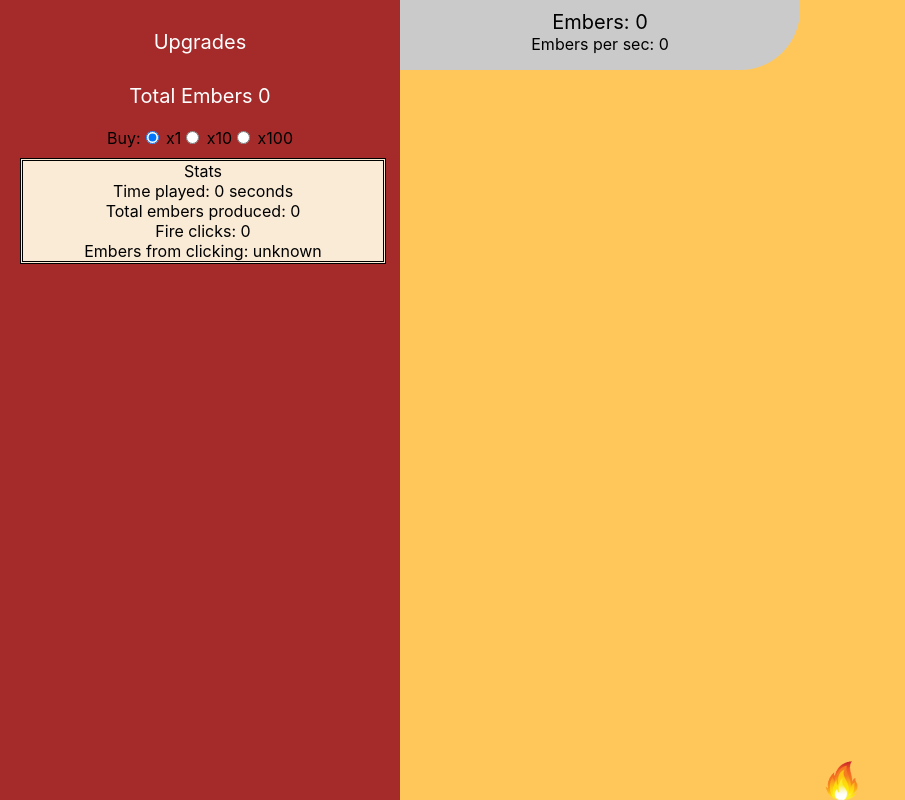
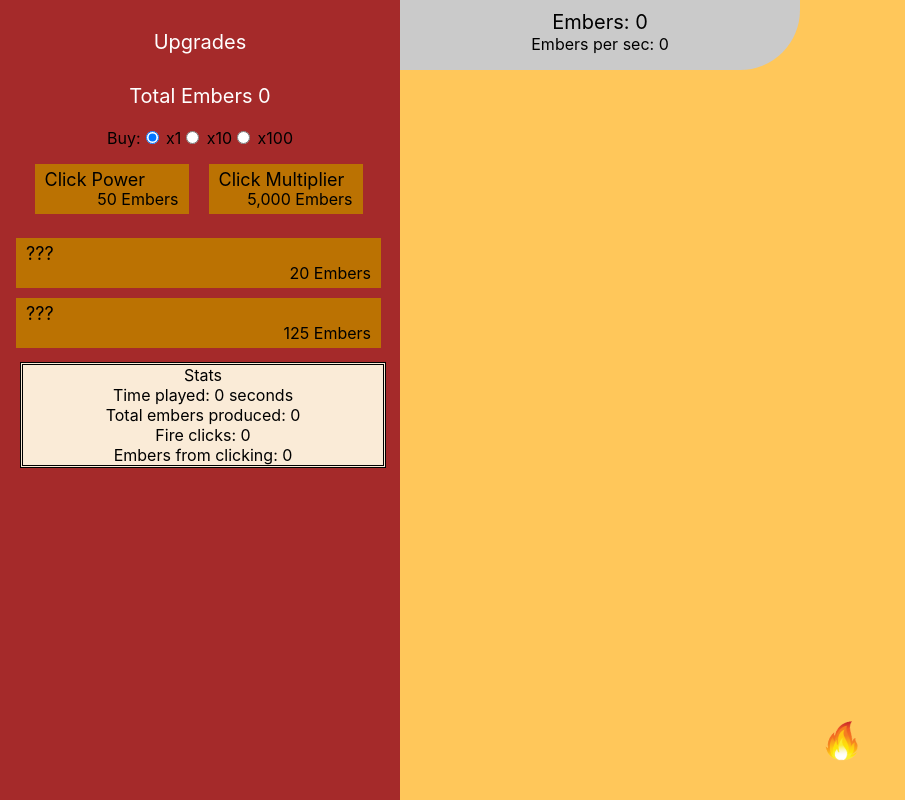
Before and after one commit to Ajknight121/Idle-Fire, a React (Create React App) app: page / in a window 1280 px wide. Shown: the whole page, without its empty margins (0-905 px from the left). Built offline with nearby package versions, Linux system fonts and the light colour scheme.

Commit message:
ClickPowerUpgrade started, causes entire screen to act as clicker-button and everything on can't be interacted with. Removing click-button div causes onClick function to stop working even when moved to growing-flame-container

```diff
--- a/src/App.css
+++ b/src/App.css
@@ -48,9 +48,13 @@ body {
 
 .growing-flame-container {
   display: grid;
+  background: rgb(255, 199, 90);
   justify-content: center;
   align-content: flex-end;
   height: 100vh;
+  padding-bottom: 40px;
+  overflow: hidden;
+  box-sizing: border-box;
 }
 .growing-flame-container > img {
   transform-origin: bottom center;
@@ -95,6 +99,16 @@ body {
 
 }
 
+.upgrade-container {
+  position: relative;
+  float: left;
+  background: brown;
+  display: block;
+  width: 400px;
+  height: 100vh;
+  overflow: auto;
+}
+
 .upgrade-label {
   font-size: 20px;
   color: white;
@@ -102,13 +116,11 @@ body {
   margin-bottom: 20px;
 }
 
-.upgrade-container {
-  float: left;
-  background: brown;
-  display: block;
-  width: 400px;
-  height: 100vh;
-  overflow: auto;
+.upgrade-name {
+  position: absolute;
+  top: 5px;
+  left: 10px;
+  font-size: large;
 }
 
 .upgrade-level {
@@ -177,11 +189,50 @@ body {
   box-shadow: none;
 }
 
-.upgrade-name {
-  position: absolute;
-  top: 5px;
-  left: 10px;
-  font-size: large;
+.click-upgrades {
+  /*margin-right: 5px;*/
+}
+
+.click-upgrade-available {
+  position: relative;
+  display: inline-block;
+  background: #ffa400;
+  height: 50px;
+  width: 170px;
+  margin-right: 10px;
+  margin-bottom: 10px;
+  box-shadow: -4px -3px 2px;
+}
+
+.click-upgrade-available:hover {
+  position: relative;
+  left: 1px;
+  top: 1px;
+  background: #fdba0e;
+  height: 50px;
+  box-shadow: -5px -4px 3px;
+  animation-duration: .25s;
+  animation-name: boxHighlight;
+}
+
+.click-upgrade-available:active {
+  position: relative;
+  left: -2px;
+  top: -1px;
+  background: #fdba0e;
+  height: 50px;
+  box-shadow: 0 0 3px;
+}
+
+.click-upgrade-unavailable {
+  position:relative;
+  width: 40%;
+  display: inline-block;
+  left: -4px;
+  top: -4px;
+  background: #bb7202;
+  margin: 10px;
+  height: 50px;
 }
 
 .statistics {
--- /dev/null
+++ b/src/components/ClickPowerUpgrade.tsx
@@ -0,0 +1,49 @@
+import React, { useContext } from "react";
+import { AppActionsNames, createActionWithPayload } from "../domain/appActions";
+import { AppStateContext } from "../domain/appContext";
+import {IClickUpgrade} from "../model/Upgrade";
+
+export interface UpgradeComponentProps {
+    upgradeProps: IClickUpgrade;
+    classname: string;
+}
+
+export default function ClickPowerUpgrade(props: UpgradeComponentProps) {
+    const { appState, dispatchAppAction } = useContext(AppStateContext);
+    const handleUpgradeClick = () => {
+        if (
+            appState.embers <
+            props.upgradeProps.upgradeCost * appState.buyQuantity
+        ) {
+            return;
+        } else {
+            dispatchAppAction(
+                createActionWithPayload(
+                    AppActionsNames.CLICK_PURCHASE,
+                    props.upgradeProps
+                )
+            );
+        }
+    };
+
+    return (
+        <div
+            className={props.classname}
+            onClick={(event: React.MouseEvent<HTMLDivElement, MouseEvent>) =>
+                handleUpgradeClick()
+            }
+        >
+            <div className={"upgrade-name"}>
+                {props.upgradeProps.upgradeName}
+            </div>
+            <div className={"upgrade-level"}>
+                {props.upgradeProps.quantity > 0
+                    ? "Lv." + props.upgradeProps.quantity
+                    : ""}
+            </div>
+            <div className={"upgrade-cost"}>
+                {(props.upgradeProps.upgradeCost * appState.buyQuantity).toLocaleString()} Embers
+            </div>
+        </div>
+    );
+}
--- a/src/components/Statistics.tsx
+++ b/src/components/Statistics.tsx
@@ -11,7 +11,7 @@ export default function Statistics() {
       <br />
       Fire clicks: {appState.totalClicks.toLocaleString()}
       <br />
-      Embers from clicking: unknown
+      Embers from clicking: {appState.embersFromFire.toLocaleString()}
       <br />
     </div>
   );
--- a/src/components/UpgradeContainer.tsx
+++ b/src/components/UpgradeContainer.tsx
@@ -2,13 +2,27 @@ import { useContext } from "react";
 import { AppActionsNames, createActionWithPayload } from "../domain/appActions";
 import { AppStateContext } from "../domain/appContext";
 import { GameUpgradesFactory } from "../domain/gameUpgrades";
-import { IUpgrade } from "../model/Upgrade";
+import {IClickUpgrade, IUpgrade} from "../model/Upgrade";
 import Statistics from "./Statistics";
 import Upgrade from "./Upgrade";
+import ClickPowerUpgrade from "./ClickPowerUpgrade";
 
 export default function UpgradeContainer() {
   const { appState, dispatchAppAction } = useContext(AppStateContext);
 
+    const getClickUpgrades = (
+        upgrade: IClickUpgrade,
+        index: number,
+        array: IClickUpgrade[]
+    ) => {
+        const classForUpgrade =
+            upgrade.unlocked && GameUpgradesFactory.canAfford(upgrade, appState)
+                ? "click-upgrade-available"
+                : "click-upgrade-unavailable";
+        return (
+            <ClickPowerUpgrade key={index} upgradeProps={upgrade} classname={classForUpgrade} />
+        );
+    };
   const getUpgradeContent = (
     upgrade: IUpgrade,
     index: number,
@@ -63,9 +77,12 @@ export default function UpgradeContainer() {
         />{" "}
         x100
       </div>
-      <div className={"upgrades"}>
+        <div className={"upgrades"}>
+            <div className={"click-upgrades"}>
+                {appState.clickUpgrades.map(getClickUpgrades)}
+            </div>
         {appState.upgrades.map(getUpgradeContent)}
-      </div>
+        </div>
       <Statistics />
     </div>
   );
--- a/src/domain/appActions.ts
+++ b/src/domain/appActions.ts
@@ -8,6 +8,7 @@ export enum AppActionsNames {
 
   MULTIPLIER_CHANGE = "MULTIPLIER_CHANGE",
   UPGRADE_PURCHASE = "UPGRADE_PURCHASE",
+  CLICK_PURCHASE = "CLICK_PURCHASE"
 }
 /** Utility function to dispatch actions with an optional payload with a passed type */
 export const createActionWithPayload = <T>(
@@ -33,4 +34,5 @@ export const ActionToFuncMap: Record<AppActionsNames, Function> = {
   //User Left Menu Interactions
   [AppActionsNames.UPGRADE_PURCHASE]: GlobalAppState.buyUpgrade,
   [AppActionsNames.MULTIPLIER_CHANGE]: GlobalAppState.updateBuyQuantity,
+  [AppActionsNames.CLICK_PURCHASE]: GlobalAppState.upgradeEmbersPerClick,
 };
--- a/src/domain/gameLoop.tsx
+++ b/src/domain/gameLoop.tsx
@@ -9,7 +9,7 @@ import { AppStateContext } from "./appContext";
 export default function GameLoop() {
   const { dispatchAppAction } = useContext(AppStateContext);
 
-  console.log("Game Loop Started");
+  // console.log("Game Loop Started");
 
   const dispatchMousemove = (event: MouseEvent) => {
     dispatchAppAction(
@@ -30,7 +30,7 @@ export default function GameLoop() {
     }, 1000);
     // }
     return () => {
-      console.log("clear");
+      // console.log("clear");
       clearInterval(interval);
       document.removeEventListener("mousemove", dispatchMousemove);
     };
--- a/src/domain/gameUpgrades.ts
+++ b/src/domain/gameUpgrades.ts
@@ -1,8 +1,9 @@
-import { IUpgrade } from "../model/Upgrade";
+import {IClickUpgrade, IUpgrade} from "../model/Upgrade";
 import { IGlobalAppState } from "../model/GlobalAppState";
-import { fireTenders } from "../upgradeData";
 
 export enum UpgradeNames {
+  clickPower = "Click Power",
+  clickMultiplier = "Click Multiplier",
   grassPlucker = "Grass Plucker",
   stickThrower = "Stick Thrower",
   lighterThrower = "lighter Thrower",
@@ -31,7 +32,7 @@ export class GameUpgradesFactory {
       GameUpgradesFactory.getEmberBasedUpgrade(
         {
           upgradeName: UpgradeNames.stickThrower,
-          upgradeCost: 20,
+          upgradeCost: 125,
           EPS: 5,
           quantity: 0,
         },
@@ -39,8 +40,8 @@ export class GameUpgradesFactory {
       ),
       GameUpgradesFactory.getEmberBasedUpgrade(
         {
-          upgradeName: "Lighter thrower",
-          upgradeCost: 50,
+          upgradeName: UpgradeNames.lighterThrower,
+          upgradeCost: 1500,
           EPS: 10,
           quantity: 0,
         },
@@ -48,8 +49,8 @@ export class GameUpgradesFactory {
       ),
       GameUpgradesFactory.getEmberBasedUpgrade(
         {
-          upgradeName: "Log chucker",
-          upgradeCost: 100,
+          upgradeName: UpgradeNames.logChucker,
+          upgradeCost: 25000,
           EPS: 25,
           quantity: 0,
         },
@@ -57,8 +58,8 @@ export class GameUpgradesFactory {
       ),
       GameUpgradesFactory.getEmberBasedUpgrade(
         {
-          upgradeName: "Gasoline thrower",
-          upgradeCost: 250,
+          upgradeName: UpgradeNames.gasolineThrower,
+          upgradeCost: 300000,
           EPS: 100,
           quantity: 0,
         },
@@ -66,8 +67,8 @@ export class GameUpgradesFactory {
       ),
       GameUpgradesFactory.getEmberBasedUpgrade(
         {
-          upgradeName: "Tire dumper",
-          upgradeCost: 500,
+          upgradeName: UpgradeNames.tireDumper,
+          upgradeCost: 500000,
           EPS: 250,
           quantity: 0,
         },
@@ -75,8 +76,8 @@ export class GameUpgradesFactory {
       ),
       GameUpgradesFactory.getEmberBasedUpgrade(
         {
-          upgradeName: "Coal shucker",
-          upgradeCost: 1000,
+          upgradeName: UpgradeNames.coalShucker,
+          upgradeCost: 1000000,
           EPS: 400,
           quantity: 0,
         },
@@ -89,12 +90,12 @@ export class GameUpgradesFactory {
   //     upgradeCost = upgradeCost * lvl * buyQuantity
   // }
 
-  static canAfford(u: IUpgrade, appState: IGlobalAppState): boolean {
+  static canAfford(u: IUpgrade | IClickUpgrade, appState: IGlobalAppState): boolean {
     return u.upgradeCost * appState.buyQuantity <= appState.embers;
   }
 
   static isUnlocked(u: IUpgrade | Partial<IUpgrade>, e: number): boolean {
-    return (u.upgradeCost?? 999) <= e;
+    return ((u.upgradeCost ?? 999) * .2) <= e + 125;
   }
 
   static getEmberBasedUpgrade(
@@ -106,4 +107,23 @@ export class GameUpgradesFactory {
       unlocked: GameUpgradesFactory.isUnlocked(customProps, totalEmbers),
     } as IUpgrade;
   }
+
+    static getInitialClickUpgrades(): IClickUpgrade[] {
+        return [
+            {
+                unlocked: true,
+                upgradeName: UpgradeNames.clickPower,
+                upgradeCost: 50,
+                EPC: 1,
+                quantity: 0,
+            },
+            {
+                unlocked: true,
+                upgradeName: UpgradeNames.clickMultiplier,
+                upgradeCost: 5000,
+                EPC: 1.0,
+                quantity: 0,
+            },
+        ]
+    }
 }
--- a/src/model/GlobalAppState.ts
+++ b/src/model/GlobalAppState.ts
@@ -1,17 +1,19 @@
 import { IAppAction } from "../domain/appActions";
 import { GameUpgradesFactory } from "../domain/gameUpgrades";
 import { Logger } from "../utils/logger";
-import { IUpgrade } from "./Upgrade";
+import {IClickUpgrade, IUpgrade} from "./Upgrade";
 
 export interface IGlobalAppState {
   time: number;
   clickPower: number; //Increased by ClickPowerUpgrade
   embers: number; //Currency to accumulate
   embersPerSecond: number; //Increased by EmbersPerSecondUpgrade
+  embersFromFire: number; //Embers from clicking the fire
   totalClicks: number;
   totalEmbers: number;
   buyQuantity: number;
   upgrades: IUpgrade[];
+  clickUpgrades: IClickUpgrade[];
   //Cursor
   currCursorX: number;
   currCursorY: number;
@@ -23,10 +25,12 @@ export class GlobalAppState implements IGlobalAppState {
   clickPower = 1;
   embers = 0;
   embersPerSecond = 0;
+  embersFromFire = 0;
   totalClicks = 0;
   buyQuantity = 1;
   totalEmbers = 0;
-  upgrades = GameUpgradesFactory.getInitialUpgrades();
+  upgrades = GameUpgradesFactory.getInitialUpgrades()
+  clickUpgrades = GameUpgradesFactory.getInitialClickUpgrades()
   //Cursor
   currCursorX = 0;
   currCursorY = 0;
@@ -78,18 +82,21 @@ export class GlobalAppState implements IGlobalAppState {
   /** Every time you click the fire, you earn a number of embers based on your click power and we increment the global
    *  count of total clicks for the app game session. */
   static handleUserFireClick = (appState: IGlobalAppState): IGlobalAppState => {
-    const { embers, clickPower, totalClicks, totalEmbers } = appState;
+
+    const { embers, clickPower, totalClicks, totalEmbers, embersFromFire } = appState;
     const updatedEmbersState: IGlobalAppState = {
       ...appState,
       embers: embers + clickPower,
       totalClicks: totalClicks + 1,
       totalEmbers: totalEmbers + clickPower,
-      //We'll reset this based on a contant time set in the app //TIME_TO_DISPLAY_CLICK_ANIMATION
+      embersFromFire: embersFromFire + clickPower,
+      //We'll reset this based on a constant time set in the app //TIME_TO_DISPLAY_CLICK_ANIMATION
       displayAnimationForClick: true,
     };
     const updatedUpgrades =
       GlobalAppState.updateStateUpgrades(updatedEmbersState);
     GlobalAppState.logStateToConsole(updatedUpgrades);
+    console.log("fire 1");
     return updatedUpgrades;
   };
 
@@ -132,32 +139,42 @@ export class GlobalAppState implements IGlobalAppState {
     return newState;
   };
 
-  //TODO Uncomment when going to be used to reduce confusing during refactoring and debugging
-  /** Every time you buy something we need to deduct your embers. */
-  // static upgradeEmbersPerClick = (
-  //   deduction: number,
-  //   { embers, ...restState }: IGlobalAppState
-  // ): IGlobalAppState => {
-  //   const newState = {
-  //     ...restState,
-  //     embers: embers - deduction,
-  //     clickPower: restState.clickPower + 1, // TODO give the quantity to add as a parameter
-  //   };
-  //   GlobalAppState.logStateToConsole(newState);
-  //   return newState;
-  // };
-
   /** Handles payload with a number for a new buy quantity */
   static updateBuyQuantity(
     appState: IGlobalAppState,
     payload: number
   ): IGlobalAppState {
-    debugger;
     const updatedBuyState = {
       ...appState,
       buyQuantity: payload,
     };
     return GlobalAppState.updateStateUpgrades(updatedBuyState);
+  }
+
+  /** Every time you buy something we need to deduct your embers. */
+  static upgradeEmbersPerClick = (
+      appState: GlobalAppState,
+      upgrade: IClickUpgrade
+  ): IGlobalAppState => {
+    const clickUpgrades = appState.clickUpgrades.map((u) => {
+      if (upgrade.upgradeName !== u.upgradeName) {
+        return u;
+      } else {
+        let updatedUpgrade = Object.assign({}, upgrade);
+        updatedUpgrade.quantity += appState.buyQuantity;
+        updatedUpgrade.EPC = ((updatedUpgrade.EPC * 2) * appState.buyQuantity);
+        updatedUpgrade.upgradeCost += Math.ceil(updatedUpgrade.upgradeCost * .25) * appState.buyQuantity;
+        return updatedUpgrade;
+      }
+    });
+    const newState = {
+      ...appState,
+      embers: appState.embers - upgrade.upgradeCost,
+      clickUpgrades,
+      clickPower: appState.clickPower + 1, // TODO give the quantity to add as a parameter
+    };
+    GlobalAppState.logStateToConsole(newState);
+    return newState;
   }
 
   static buyUpgrade(
@@ -186,15 +203,6 @@ export class GlobalAppState implements IGlobalAppState {
     return newState;
   }
 
-  static increaseUpgradeLvl(
-    appState: IGlobalAppState,
-    upgrade: IUpgrade
-  ): IGlobalAppState {
-    upgrade.quantity += 1;
-    return {
-      ...appState,
-    };
-  }
 
   /** Everytime the cursor moves update state with the last position so we can trigger images and animations based on the new cursor position. */
   static updateStateWithCursorMovement(
--- a/src/utils/logger.ts
+++ b/src/utils/logger.ts
@@ -1,5 +1,5 @@
 export class Logger {
-  private static _localLogMode = true;
+  private static _localLogMode = false;
 
   static log(message: string) {
     if (Logger._localLogMode) {
```
Also changed, not shown: src/components/ClickMultiplierUpgrade.tsx (added, +49 -0 lines), src/model/Upgrade.ts (+10 -1 lines).
